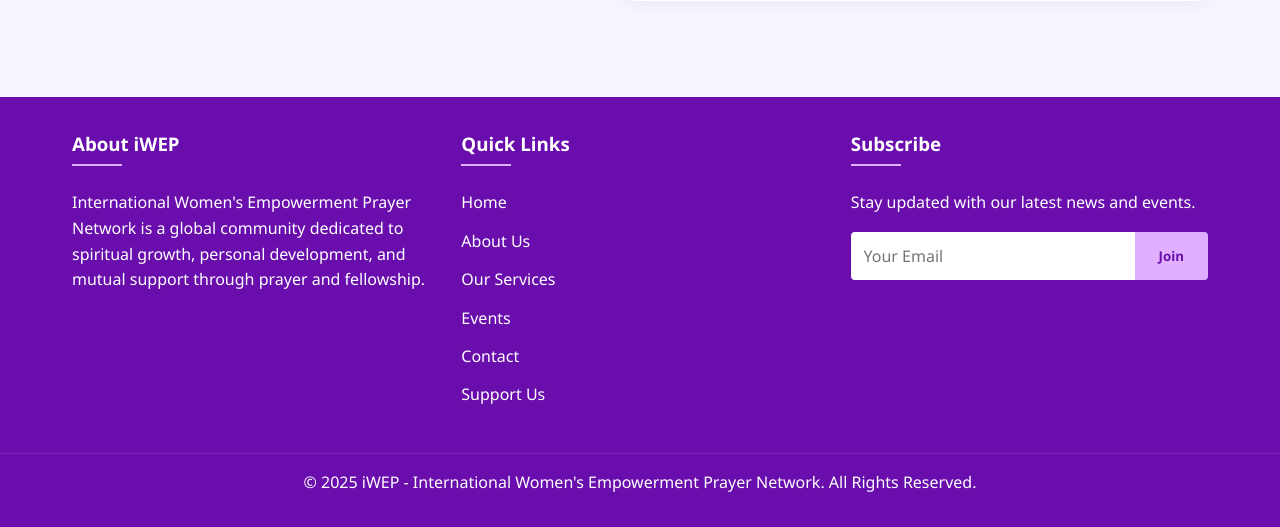
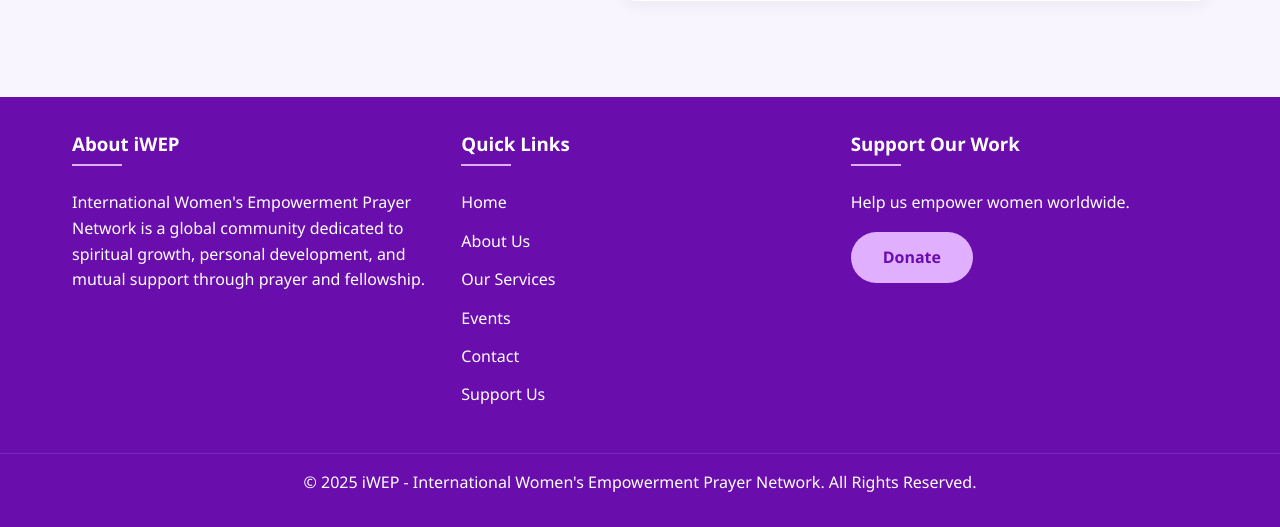
Before and after one commit to sheisgracious/iwep-website, a Python web app: template templates/index.html in a window 1280 px wide. Shown: the part 5908-6435 px from the top of the page. Run offline with Jinja, Linux system fonts and the light colour scheme; the template is opened without the code that fills it, so the values that code supplies are empty.

Commit message:
Adding donation button to footer and fixing CSS issues

```diff
--- a/static/css/style.css
+++ b/static/css/style.css
@@ -795,38 +795,14 @@ footer {
   color: var(--accent-color);
 }
 
-.newsletter-form {
-  display: flex;
-  margin-top: 1rem;
-}
-
-.newsletter-input {
-  flex: 1;
-  padding: 0.8rem;
-  border: none;
-  border-radius: 4px 0 0 4px;
-  font-size: 1rem;
-}
-
-.newsletter-btn {
-  background-color: var(--accent-color);
-  color: var(--primary-color);
-  border: none;
-  padding: 0 1.5rem;
-  border-radius: 0 4px 4px 0;
-  cursor: pointer;
-  font-weight: bold;
-  transition: all 0.3s ease;
-}
-
-.newsletter-btn:hover {
-  background-color: var(--secondary-color);
-}
-
 .footer-bottom {
   margin-top: 2rem;
   padding-top: 1rem;
   border-top: 1px solid rgba(255, 255, 255, 0.1);
+}
+
+.footer-section .btn {
+  margin-top: 1rem;
 }
 
 .back-to-top {
@@ -835,14 +811,14 @@ footer {
   right: 2rem;
   width: 50px;
   height: 50px;
-  background-color: var(--primary-color);
-  color: var(--secondary-color);
+  background-color: var(--accent-color);
+  color: var(--primary-color);
   border-radius: 50%;
   display: flex;
   align-items: center;
   justify-content: center;
   text-decoration: none;
-  box-shadow: 0 2px 10px rgba(0, 0, 0, 0.2);
+  box-shadow: 0 2px 10px;
   opacity: 0;
   visibility: hidden;
   transition: all 0.3s ease;
--- a/templates/index.html
+++ b/templates/index.html
@@ -488,17 +488,9 @@
           </ul>
         </div>
         <div class="footer-section">
-          <h3>Subscribe</h3>
-          <p>Stay updated with our latest news and events.</p>
-          <form class="newsletter-form">
-            <input
-              type="email"
-              placeholder="Your Email"
-              class="newsletter-input"
-              required
-            />
-            <button type="submit" class="newsletter-btn">Join</button>
-          </form>
+          <h3>Support Our Work</h3>
+          <p>Help us empower women worldwide.</p>
+          <a href="#give" class="btn">Donate</a>
         </div>
       </div>
       <div class="footer-bottom">
```
